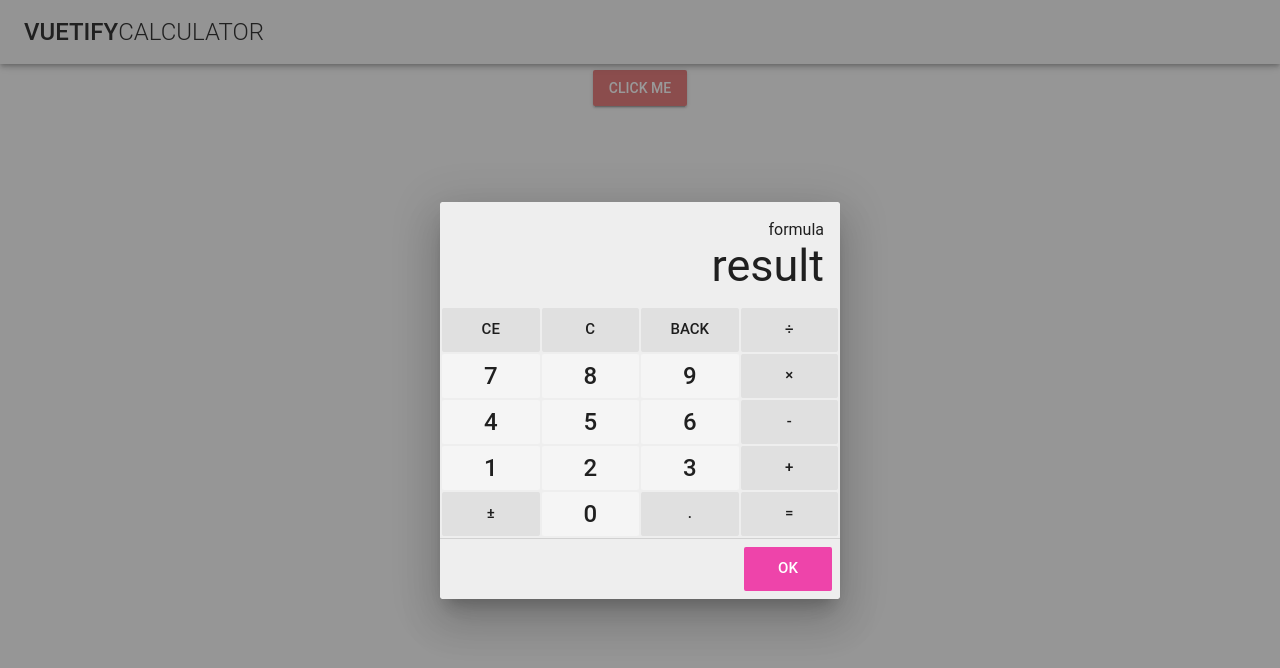
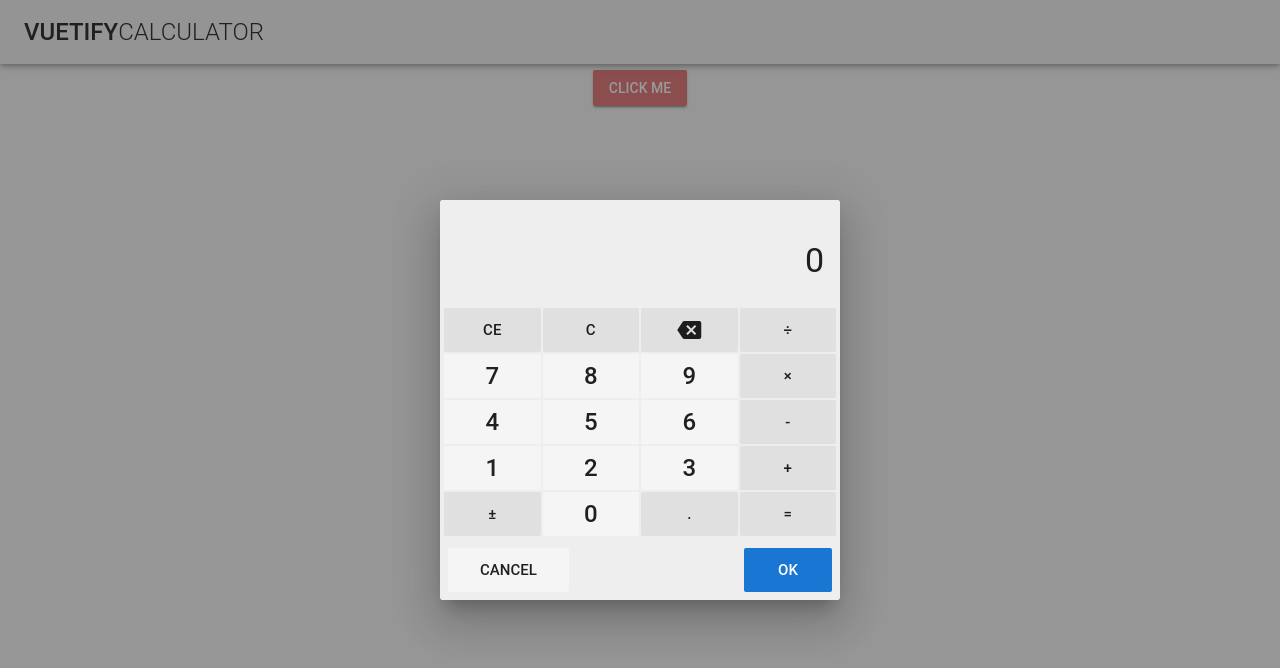
Before and after one commit to XeO3/vuetify-calculator, a Vue app: page / in a window 1280 px wide. Shown: the top 668 px of the page. Built offline with nearby package versions, Linux system fonts and the light colour scheme; a small style sheet from the web is missing.

Commit message:
계산기 기능 추가

```diff
--- a/src/components/Calculator.vue
+++ b/src/components/Calculator.vue
@@ -7,89 +7,32 @@
 
       <v-card class="grey lighten-3">
         <v-card-text style="text-align: right;">
-          <div class="subheading">{{displayFormula}}</div>
-          <div class="display-2">{{displayResult}}</div>
+          <div class="subheading" style="min-height:24px;">{{displayFormula}}</div>
+          <div class="display-1" style="min-height:48px;">{{displayResult}}</div>
         </v-card-text>
         <v-card-text class="pa-0">
-          <table style="width:100%; table-layout: fixed; border-spacing: 2px;">
-            <tr>
-              <td>
-                <v-btn block depressed large class="calcbutton" color="grey lighten-2">CE</v-btn>
-              </td>
-              <td>
-                <v-btn block depressed large class="calcbutton" color="grey lighten-2">C</v-btn>
-              </td>
-              <td>
-                <v-btn block depressed large class="calcbutton" color="grey lighten-2">BACK</v-btn>
-              </td>
-              <td>
-                <v-btn block depressed large class="calcbutton" color="grey lighten-2">÷</v-btn>
-              </td>
-            </tr>
-            <tr>
-              <td>
-                <v-btn block depressed large class="calcbutton headline">7</v-btn>
-              </td>
-              <td>
-                <v-btn block depressed large class="calcbutton headline">8</v-btn>
-              </td>
-              <td>
-                <v-btn block depressed large class="calcbutton headline">9</v-btn>
-              </td>
-              <td>
-                <v-btn block depressed large class="calcbutton" color="grey lighten-2">×</v-btn>
-              </td>
-            </tr>
-            <tr>
-              <td>
-                <v-btn block depressed large class="calcbutton headline">4</v-btn>
-              </td>
-              <td>
-                <v-btn block depressed large class="calcbutton headline">5</v-btn>
-              </td>
-              <td>
-                <v-btn block depressed large class="calcbutton headline">6</v-btn>
-              </td>
-              <td>
-                <v-btn block depressed large class="calcbutton" color="grey lighten-2">-</v-btn>
-              </td>
-            </tr>
-            <tr>
-              <td>
-                <v-btn block depressed large class="calcbutton headline">1</v-btn>
-              </td>
-              <td>
-                <v-btn block depressed large class="calcbutton headline">2</v-btn>
-              </td>
-              <td>
-                <v-btn block depressed large class="calcbutton headline">3</v-btn>
-              </td>
-              <td>
-                <v-btn block depressed large class="calcbutton" color="grey lighten-2">+</v-btn>
-              </td>
-            </tr>
-            <tr>
-              <td>
-                <v-btn block depressed large class="calcbutton" color="grey lighten-2">±</v-btn>
-              </td>
-              <td>
-                <v-btn block depressed large class="calcbutton headline">0</v-btn>
-              </td>
-              <td>
-                <v-btn block depressed large class="calcbutton" color="grey lighten-2">.</v-btn>
-              </td>
-              <td>
-                <v-btn block depressed large class="calcbutton" color="grey lighten-2">=</v-btn>
-              </td>
-            </tr>
-          </table>
+          <v-container grid-list-xs pa-1>
+            <v-layout row wrap pa0>
+              <v-flex v-for="button in buttons" :key="button.key" xs3>
+                <v-btn
+                  :class="['calcbutton', button.class]"
+                  :color="button.color"
+                  @click="InputKey(button.key)"
+                  block
+                  depressed
+                  large
+                >
+                  <v-icon v-if="button.icon" dark>{{button.icon}}</v-icon>
+                  <template v-else>{{button.label}}</template>
+                </v-btn>
+              </v-flex>
+            </v-layout>
+          </v-container>
         </v-card-text>
-
-        <v-divider></v-divider>
-
         <v-card-actions>
+          <v-btn depressed large class="calcbutton" @click="dialog = false">CANCEL</v-btn>
           <v-spacer></v-spacer>
-          <v-btn color="primary" depressed large class="calcbutton" @click="dialog = false">OK</v-btn>
+          <v-btn color="primary" depressed large class="calcbutton" @click="commit">OK</v-btn>
         </v-card-actions>
       </v-card>
     </v-dialog>
@@ -99,32 +42,160 @@
 <script lang="ts">
 import { Component, Vue, Prop } from "vue-property-decorator";
 
+interface ICalculatorInput {
+  current: string;
+  operator: string;
+  prev: string;
+}
+
 @Component
 export default class Calculator extends Vue {
   public dialog: boolean = true;
   @Prop({ default: "" })
   public value!: number | string;
 
-  public input = {
-    current: "",
+  public input: ICalculatorInput = {
+    current: "0",
     operator: "",
     prev: "",
   };
 
+  public buttons = [
+    { key: "ce", label: "CE", color: "grey lighten-2", class: "" },
+    { key: "c", label: "C", color: "grey lighten-2", class: "" },
+    {
+      key: "back",
+      label: "BACK",
+      icon: "backspace",
+      color: "grey lighten-2",
+      class: "",
+    },
+    { key: "÷", label: "÷", color: "grey lighten-2", class: "" },
+    { key: "7", label: "7", color: "", class: "headline" },
+    { key: "8", label: "8", color: "", class: "headline" },
+    { key: "9", label: "9", color: "", class: "headline" },
+    { key: "×", label: "×", color: "grey lighten-2", class: "" },
+    { key: "4", label: "4", color: "", class: "headline" },
+    { key: "5", label: "5", color: "", class: "headline" },
+    { key: "6", label: "6", color: "", class: "headline" },
+    { key: "-", label: "-", color: "grey lighten-2", class: "" },
+    { key: "1", label: "1", color: "", class: "headline" },
+    { key: "2", label: "2", color: "", class: "headline" },
+    { key: "3", label: "3", color: "", class: "headline" },
+    { key: "+", label: "+", color: "grey lighten-2", class: "" },
+    { key: "±", label: "±", color: "grey lighten-2", class: "" },
+    { key: "0", label: "0", color: "", class: "headline" },
+    { key: ".", label: ".", color: "grey lighten-2", class: "" },
+    { key: "=", label: "=", color: "grey lighten-2", class: "" },
+  ];
+
   public get displayResult(): string {
-    return "result";
+    const hasDot = this.input.current.includes(".");
+    const split = this.input.current.split(".");
+    const integer = Number(split[0]);
+    const minority = split[1];
+    // return this.input.current;
+    return `${integer.toLocaleString()}${hasDot ? "." + minority : ""}`;
   }
 
   public get displayFormula(): string {
-    return "formula";
+    return `${this.input.prev} ${this.input.operator}`;
   }
 
   public InputKey(key: string): void {
     const isNumber = /^\d$/.test(key);
     if (isNumber) {
-      // tslint:disable-next-line:whitespace
-      this.input.current += key;
+      if (this.input.current.length >= 12) {
+        return;
+      }
+      if (this.input.current !== "0") {
+        this.input.current += key;
+      } else {
+        this.input.current = key;
+      }
+      return;
     }
+
+    const isOperator = /^[÷×\-+]$/.test(key);
+    if (isOperator) {
+      if (this.input.current) {
+        this.input.prev = this.Calc(this.input) || this.input.current;
+      }
+      this.input.operator = key;
+      this.input.current = "";
+      return;
+    }
+
+    switch (key) {
+      case "=": {
+        if (this.input.operator) {
+          const result = this.Calc(this.input) || "";
+          this.input.prev = `${this.input.prev} ${this.input.operator} ${
+            this.input.current
+          } =`;
+          this.input.current = result;
+          this.input.operator = "";
+        }
+        return;
+      }
+
+      case ".":
+        if (!this.input.current.includes(".")) {
+          this.input.current += ".";
+        }
+        return;
+      case "±":
+        if (this.input.current.includes("-")) {
+          this.input.current = this.input.current.replace("-", "");
+        } else {
+          this.input.current = "-" + this.input.current;
+        }
+        return;
+      case "back":
+        this.input.current = this.input.current.substring(
+          0,
+          this.input.current.length - 1,
+        );
+        return;
+      case "c":
+        this.input.current = "0";
+        this.input.operator = "";
+        this.input.prev = "";
+        return;
+      case "ce":
+        this.input.current = "0";
+        return;
+    }
+  }
+
+  public Calc(input: ICalculatorInput): string | null {
+    const a = Number(input.prev);
+    const b = Number(input.current);
+    switch (input.operator) {
+      case "÷":
+        {
+          const result = a / b;
+          const resultString = result.toString();
+          if (resultString.split(".")[1].length > 5) {
+            return result.toFixed(5);
+          }
+          return resultString;
+        }
+        return (a / b).toFixed(5);
+      case "×":
+        return (a * b).toString();
+      case "-":
+        return (a - b).toString();
+      case "+":
+        return (a + b).toString();
+    }
+    return null;
+  }
+
+  public commit(): void {
+    this.InputKey("=");
+    this.$emit("input", this.input.current);
+    this.dialog = false;
   }
 }
 </script>
--- a/src/plugins/vuetify.ts
+++ b/src/plugins/vuetify.ts
@@ -3,14 +3,14 @@ import Vuetify from "vuetify";
 import "vuetify/dist/vuetify.min.css";
 
 Vue.use(Vuetify, {
-  theme: {
-    primary: "#ee44aa",
-    secondary: "#424242",
-    accent: "#82B1FF",
-    error: "#FF5252",
-    info: "#2196F3",
-    success: "#4CAF50",
-    warning: "#FFC107",
-  },
+  // theme: {
+  //   primary: "#ee44aa",
+  //   secondary: "#424242",
+  //   accent: "#82B1FF",
+  //   error: "#FF5252",
+  //   info: "#2196F3",
+  //   success: "#4CAF50",
+  //   warning: "#FFC107",
+  // },
   iconfont: "md",
 });
```
Also changed, not shown: tslint.json (+13 -1 lines), package.json (line endings or trailing spaces), 1 other file (tests, documents, lock files or other folders).
